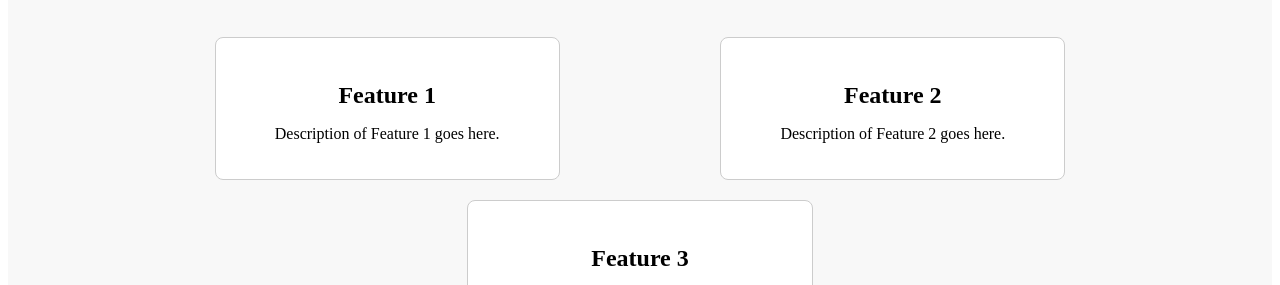
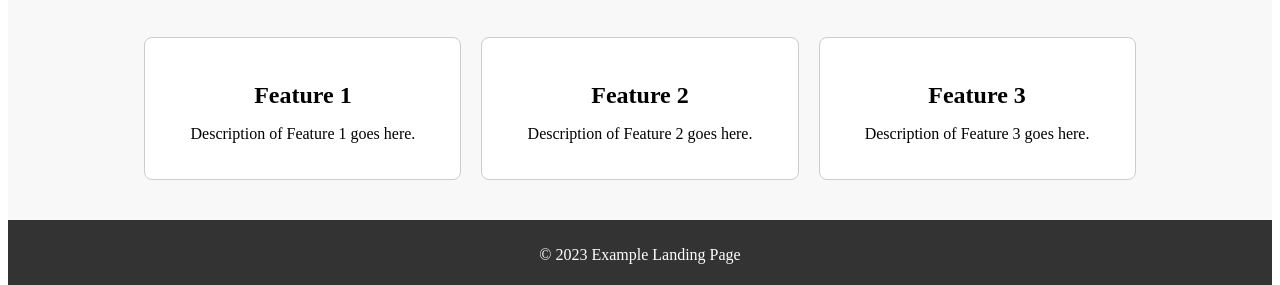
Before and after one commit to fajarjulyana/Simple-Landing-page, a website: page public/index.html in a window 1280 px wide. Shown: the part 497-782 px from the top of the page. Drawn offline with Linux system fonts and the light colour scheme.

Commit message:
index.js node_modules package.json package-lock.json public README.md updated

```diff
--- a/public/styles.css
+++ b/public/styles.css
@@ -161,7 +161,7 @@ footer {
 .feature-grid {
   display: flex;
   justify-content: space-around;
-  flex-wrap: wrap;
+  flex-wrap: nowrap;
 }
 
 .feature {
```
